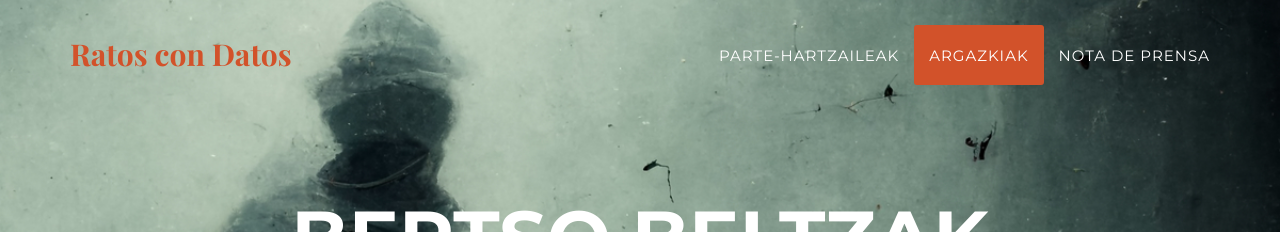
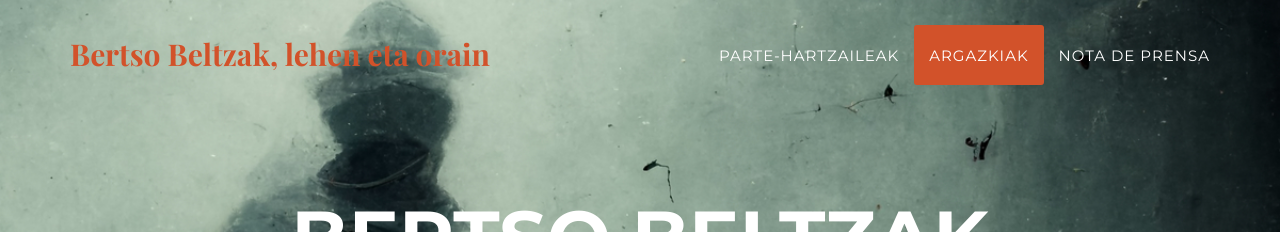
Before and after one commit to DeustoKom/bertsobeltzak, a Jekyll site: the page built from index.html, in a window 1280 px wide. Shown: the top 232 px of the page. Built offline with Jekyll 4.4.1, drawn with Linux system fonts in a browser that asks for light colours; some web fonts are replaced; a script that is not in the unit is left out.

Commit message:
Zuzenketa batzuk

```diff
--- a/_config.yml
+++ b/_config.yml
@@ -2,9 +2,9 @@ url: https://lab.deustokom.news
 baseurl: /bertsobeltzak
 
 # Site settings
-title: Ratos con Datos
+title: Bertso Beltzak, lehen eta orain
 email: deustokom@deusto.es
-description: "El reto de visualizar datos COVID-19 durante la pandemia. Organizado por DeustoKom."
+description: ""
 
 
 # Team names, titles and social links
@@ -28,8 +28,8 @@ social:
 #    url: http://stackoverflow.com/questions/tagged/jekyll
 #  - title: bitbucket
 #    url: http://bitbucket.org/jekyll
-  - title: youtube
-    url: https://www.youtube.com/playlist?list=PLUDmL1Ad-O82FJU0pLl9iBhFaxtwYI_zL
+  # - title: youtube
+  #   url: https://www.youtube.com/playlist?list=PLUDmL1Ad-O82FJU0pLl9iBhFaxtwYI_zL
   - title: github
     url: http://github.com/deustokom/
 
```
